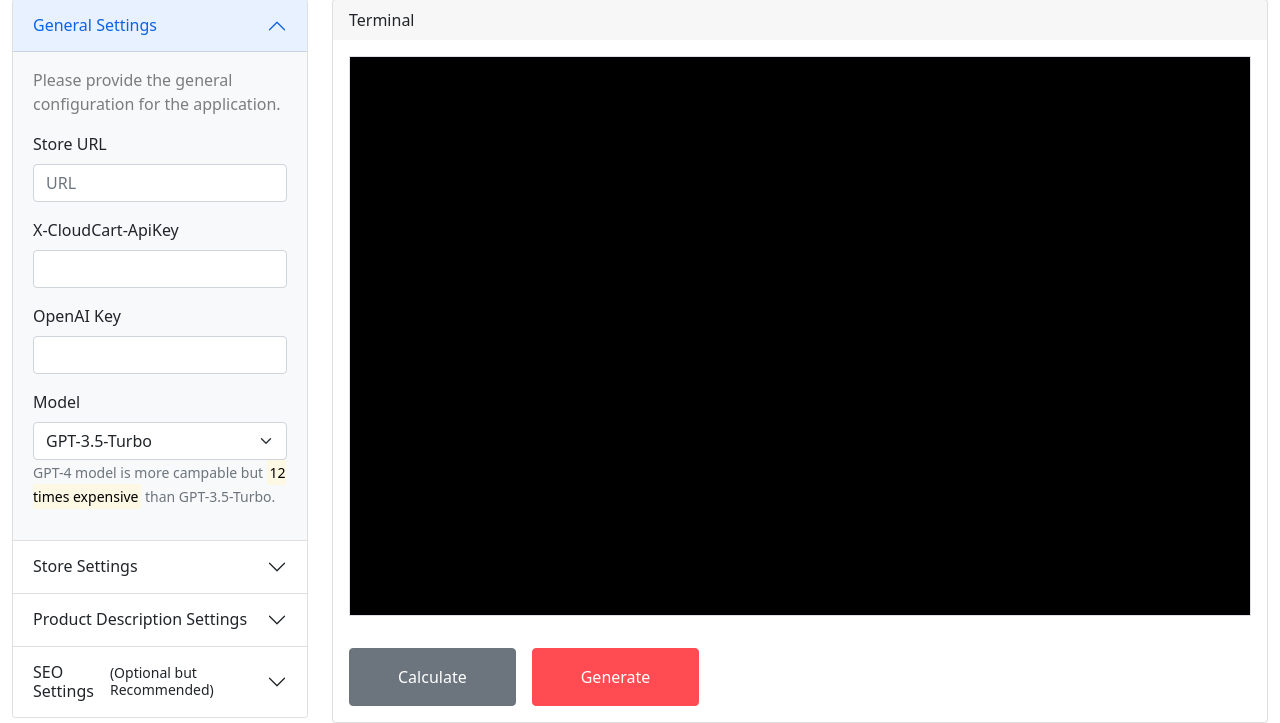
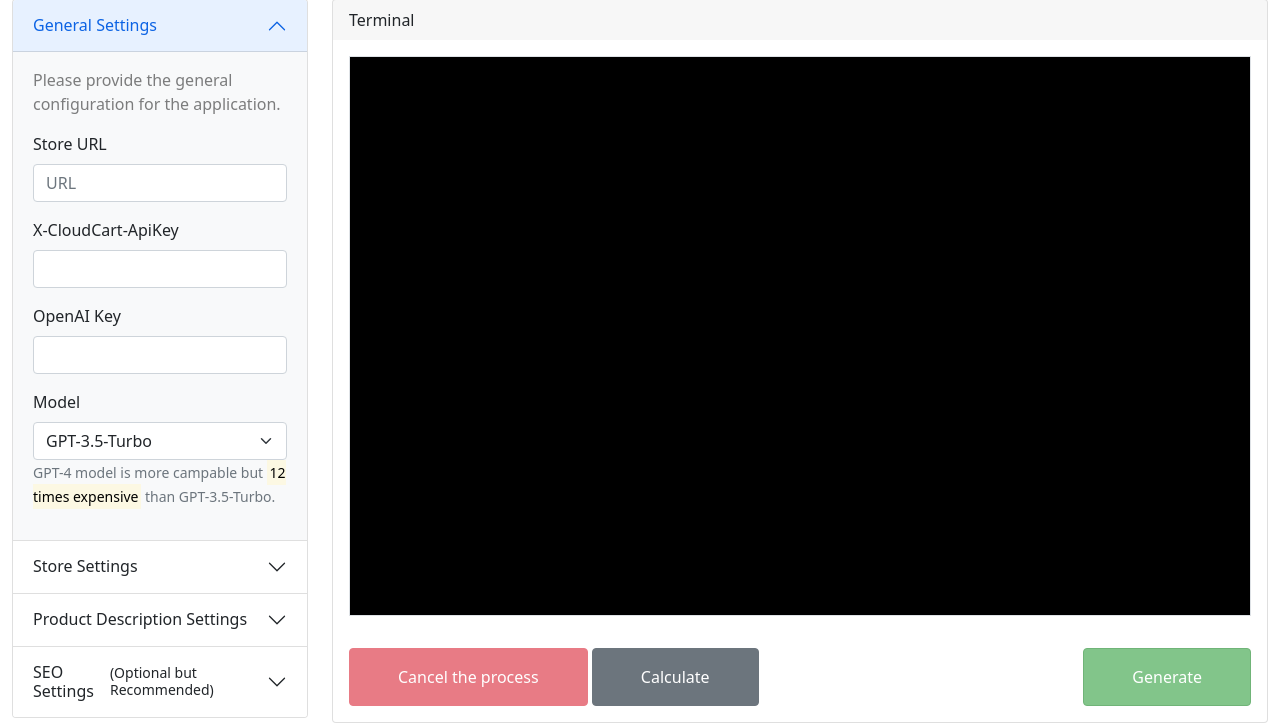
Before and after one commit to pilievwm/desc, a Flask app: page / in a window 1280 px wide. Shown: the part 95-818 px from the top of the page. Run offline with Flask 3, Linux system fonts and the light colour scheme; parts of the project's set-up code (start-up, migrations or seed data) failed here and were passed over; some libraries are stand-ins or nearby versions.

```diff
--- a/app.py
+++ b/app.py
@@ -12,16 +12,19 @@ from dotenv import load_dotenv
 load_dotenv()
 
 
-
 app = Flask(__name__)
 socketio = SocketIO(app)
 generator.set_socketio(socketio)
 
 
+# Enable logging
+#logging.basicConfig(filename='app.log', level=logging.DEBUG)
 
 
-# Enable logging
-#logging.basicConfig(filename='app.log', level=logging.DEBUG)
+@app.route('/stop_process', methods=['POST'])
+def stop_process():
+    generator.stop()  # Call the function from generator.py
+    return 'Process stopped.'
 
 @app.route('/')
 def mypage():
--- a/generator.py
+++ b/generator.py
@@ -9,6 +9,18 @@ from flask_socketio import SocketIO, emit
 import validators
 import time
 
+# Global flag to signal stopping the process
+stop_process = False
+
+def stop():
+    print('Stopping the process...')
+    global stop_process
+    stop_process = True
+
+def reset_stop():
+    print('Resetting the process...')
+    global stop_process
+    stop_process = False
 
 socketio = None
 
@@ -311,7 +323,19 @@ def get_all_products(app_settings):
             socketio.emit('log', {'data': f'The limit for {app_settings["url"]} has been reached.'}, namespace='/')
             return
 
+    ####### Reset the flag for stopping the process #######
+    reset_stop()
+
     while url:
+
+        ####### Check if the process has been stopped by the user #######
+
+        global stop_process
+        if stop_process:
+            socketio.emit('log', {'data': 'Process stopped by user.'}, namespace='/')
+            stop()  # Stop process
+            break
+
         response = requests.get(url, headers=headers)
         data = response.json()
 
@@ -392,6 +416,10 @@ def get_all_products(app_settings):
                 ##### TEST MODE ONLY #####
                 if test_mode != 0:
 
+                    if stop_process:
+                        stop()  # Stop process
+                        break
+
 
                     if not os.path.isfile(total_csv_file):
                         with open(total_csv_file, 'w') as csvfile:
@@ -442,7 +470,10 @@ def get_all_products(app_settings):
                     break
 
                 if test_mode == 0:
-                    ###### LOGS AND CALCULATIONS ######
+
+                    if stop_process:
+                        stop()  # Stop process
+                        break
 
                     # Calculate the number of tokens
                     csv_file_total = 'data/total_costs.csv'
--- a/templates/ind.html
+++ b/templates/ind.html
@@ -21,13 +21,13 @@
     </script>
     <style>
     .btn-primary {
-        background-color: #ff4b51;
-        border-color: #ff4b51;
+        background-color: #82c58a;
+        border-color: #70b478;
     }
 
     .btn-primary:hover, .btn-primary:focus, .btn-primary:active {
-        background-color: #e64445;
-        border-color: #e64445;
+        background-color: #6caf73;
+        border-color: #519359;
         /* You can adjust the color above as per your liking for the hover, focus, and active state */
     }
     .bootstrap-tagsinput {
@@ -399,11 +399,16 @@
                 <pre id="output" class="border p-2 m-3" style="height: 70vh; overflow: auto; background-color: black; color: lime; white-space: pre-wrap;">
                 </pre>
             </div>
-            <div class="d-flex m-3">
-                <button id="calculateButton" class="btn btn-secondary ps-5 pe-5 pb-3 pt-3">Calculate</button>
-                <form id="settingsFormSubmit" class="ms-3" onsubmit="event.preventDefault(); $('#settingsForm').submit();">
+            <div class="d-flex justify-content-between m-3">
+                <div>
+                    <button id="stopButton" type="button" class="btn btn-danger ps-5 pe-5 pb-3 pt-3">Cancel the process</button>
+                    <button id="calculateButton" class="btn btn-secondary ps-5 pe-5 pb-3 pt-3">Calculate</button>
+                </div>
+                <form id="settingsFormSubmit" onsubmit="event.preventDefault(); $('#settingsForm').submit();">
                     <input type="submit" value="Generate" class="btn btn-primary ps-5 pe-5 pb-3 pt-3">
                 </form>
+            </div>
+
             </div>
             </div>
         </div>
@@ -495,6 +500,7 @@
                     $generateButton.css("background-color", ""); // this will remove the background-color style
                     $generateButton.val("Generate");
                     $generateButton.prop("disabled", false);
+                    $('#stopButton').prop('disabled', true).text('Cancel the process');
                 })
                 .catch(function(error) {
                     console.log(error);
@@ -578,10 +584,37 @@
     });
 });
 
+    </script>
+
+<script>
+    $(document).ready(function() {
+
+        $('#stopButton').prop('disabled', true); // Disable the "Stop" button initially
+
+        $('#settingsFormSubmit').on('submit', function() {
+            $('#stopButton').prop('disabled', false).text('Cancel the process'); // Enable the "Stop" button when process starts
+        });
+
+        $('#stopButton').click(function() {
+            $(this).prop('disabled', true).text('Canceling...'); // Disable the button and change the text when clicked
+
+            $.ajax({
+                url: '/stop_process',
+                type: 'POST',
+            })
+            .done(function(response) {
+                console.log(response);
+                // Here you can add any actions you want to perform when the request is successful
+            })
+            .fail(function(error) {
+                console.log(error);
+                // Here you can handle errors
+            });
+        });
+    });
+</script>
 
 
-
-    </script>
 
     <script>
         function toggleSEOSettings() {
```
